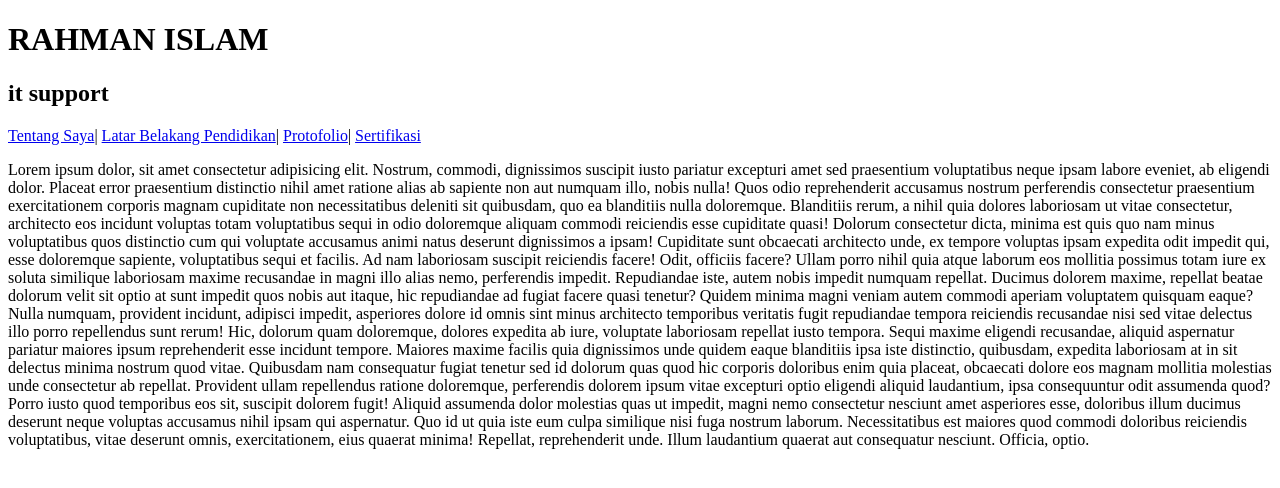
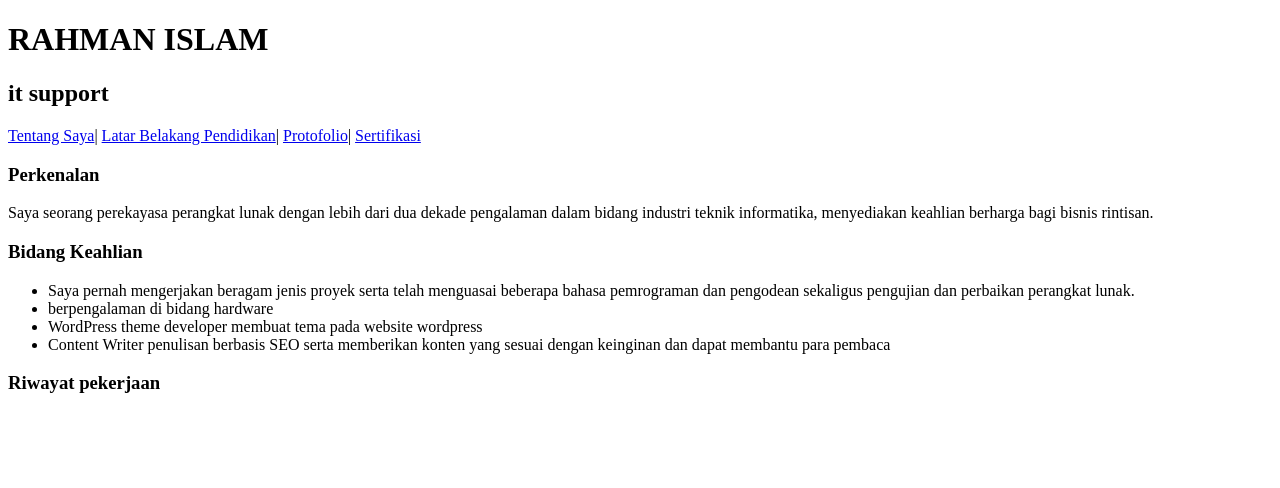
Before and after one commit to RahmanIslamIen/protofolio_keren, a Vue app: page / in a window 1280 px wide. Shown: the top 488 px of the page. Built offline with nearby package versions, Linux system fonts and the light colour scheme.

Commit message:
penambahan paket

```diff
--- a/index.html
+++ b/index.html
@@ -4,7 +4,7 @@
     <meta charset="UTF-8" />
     <link rel="icon" href="/favicon.ico" />
     <meta name="viewport" content="width=device-width, initial-scale=1.0" />
-    <title>Vite App</title>
+    <title>Rahman Portofolio</title>
   </head>
   <body>
     <div id="app"></div>
--- a/package.json
+++ b/package.json
@@ -7,6 +7,8 @@
     "preview": "vite preview --port 5050"
   },
   "dependencies": {
+    "bootstrap": "^5.1.3",
+    "bootstrap-vue": "^2.21.2",
     "vue": "^3.2.31",
     "vue-router": "^4.0.12"
   },
--- a/src/views/HomeView.vue
+++ b/src/views/HomeView.vue
@@ -3,48 +3,25 @@ import TheWelcome from "@/components/TheWelcome.vue";
 </script>
 
 <template>
+  <h3>Perkenalan</h3>
   <p>
-    Lorem ipsum dolor, sit amet consectetur adipisicing elit. Nostrum, commodi,
-    dignissimos suscipit iusto pariatur excepturi amet sed praesentium
-    voluptatibus neque ipsam labore eveniet, ab eligendi dolor. Placeat error
-    praesentium distinctio nihil amet ratione alias ab sapiente non aut numquam
-    illo, nobis nulla! Quos odio reprehenderit accusamus nostrum perferendis
-    consectetur praesentium exercitationem corporis magnam cupiditate non
-    necessitatibus deleniti sit quibusdam, quo ea blanditiis nulla doloremque.
-    Blanditiis rerum, a nihil quia dolores laboriosam ut vitae consectetur,
-    architecto eos incidunt voluptas totam voluptatibus sequi in odio doloremque
-    aliquam commodi reiciendis esse cupiditate quasi! Dolorum consectetur dicta,
-    minima est quis quo nam minus voluptatibus quos distinctio cum qui voluptate
-    accusamus animi natus deserunt dignissimos a ipsam! Cupiditate sunt
-    obcaecati architecto unde, ex tempore voluptas ipsam expedita odit impedit
-    qui, esse doloremque sapiente, voluptatibus sequi et facilis. Ad nam
-    laboriosam suscipit reiciendis facere! Odit, officiis facere? Ullam porro
-    nihil quia atque laborum eos mollitia possimus totam iure ex soluta
-    similique laboriosam maxime recusandae in magni illo alias nemo, perferendis
-    impedit. Repudiandae iste, autem nobis impedit numquam repellat. Ducimus
-    dolorem maxime, repellat beatae dolorum velit sit optio at sunt impedit quos
-    nobis aut itaque, hic repudiandae ad fugiat facere quasi tenetur? Quidem
-    minima magni veniam autem commodi aperiam voluptatem quisquam eaque? Nulla
-    numquam, provident incidunt, adipisci impedit, asperiores dolore id omnis
-    sint minus architecto temporibus veritatis fugit repudiandae tempora
-    reiciendis recusandae nisi sed vitae delectus illo porro repellendus sunt
-    rerum! Hic, dolorum quam doloremque, dolores expedita ab iure, voluptate
-    laboriosam repellat iusto tempora. Sequi maxime eligendi recusandae, aliquid
-    aspernatur pariatur maiores ipsum reprehenderit esse incidunt tempore.
-    Maiores maxime facilis quia dignissimos unde quidem eaque blanditiis ipsa
-    iste distinctio, quibusdam, expedita laboriosam at in sit delectus minima
-    nostrum quod vitae. Quibusdam nam consequatur fugiat tenetur sed id dolorum
-    quas quod hic corporis doloribus enim quia placeat, obcaecati dolore eos
-    magnam mollitia molestias unde consectetur ab repellat. Provident ullam
-    repellendus ratione doloremque, perferendis dolorem ipsum vitae excepturi
-    optio eligendi aliquid laudantium, ipsa consequuntur odit assumenda quod?
-    Porro iusto quod temporibus eos sit, suscipit dolorem fugit! Aliquid
-    assumenda dolor molestias quas ut impedit, magni nemo consectetur nesciunt
-    amet asperiores esse, doloribus illum ducimus deserunt neque voluptas
-    accusamus nihil ipsam qui aspernatur. Quo id ut quia iste eum culpa
-    similique nisi fuga nostrum laborum. Necessitatibus est maiores quod commodi
-    doloribus reiciendis voluptatibus, vitae deserunt omnis, exercitationem,
-    eius quaerat minima! Repellat, reprehenderit unde. Illum laudantium quaerat
-    aut consequatur nesciunt. Officia, optio.
+    Saya seorang perekayasa perangkat lunak dengan lebih dari dua dekade
+    pengalaman dalam bidang industri teknik informatika, menyediakan keahlian
+    berharga bagi bisnis rintisan.
   </p>
+  <h3>Bidang Keahlian</h3>
+  <ul>
+    <li>
+      Saya pernah mengerjakan beragam jenis proyek serta telah menguasai
+      beberapa bahasa pemrograman dan pengodean sekaligus pengujian dan
+      perbaikan perangkat lunak.
+    </li>
+    <li>berpengalaman di bidang hardware</li>
+    <li>WordPress theme developer membuat tema pada website wordpress</li>
+    <li>
+      Content Writer penulisan berbasis SEO serta memberikan konten yang sesuai
+      dengan keinginan dan dapat membantu para pembaca
+    </li>
+  </ul>
+  <h3>Riwayat pekerjaan</h3>
 </template>
```
Also changed, not shown: src/main.js (+6 -6 lines), 1 other file (tests, documents, lock files or other folders).
